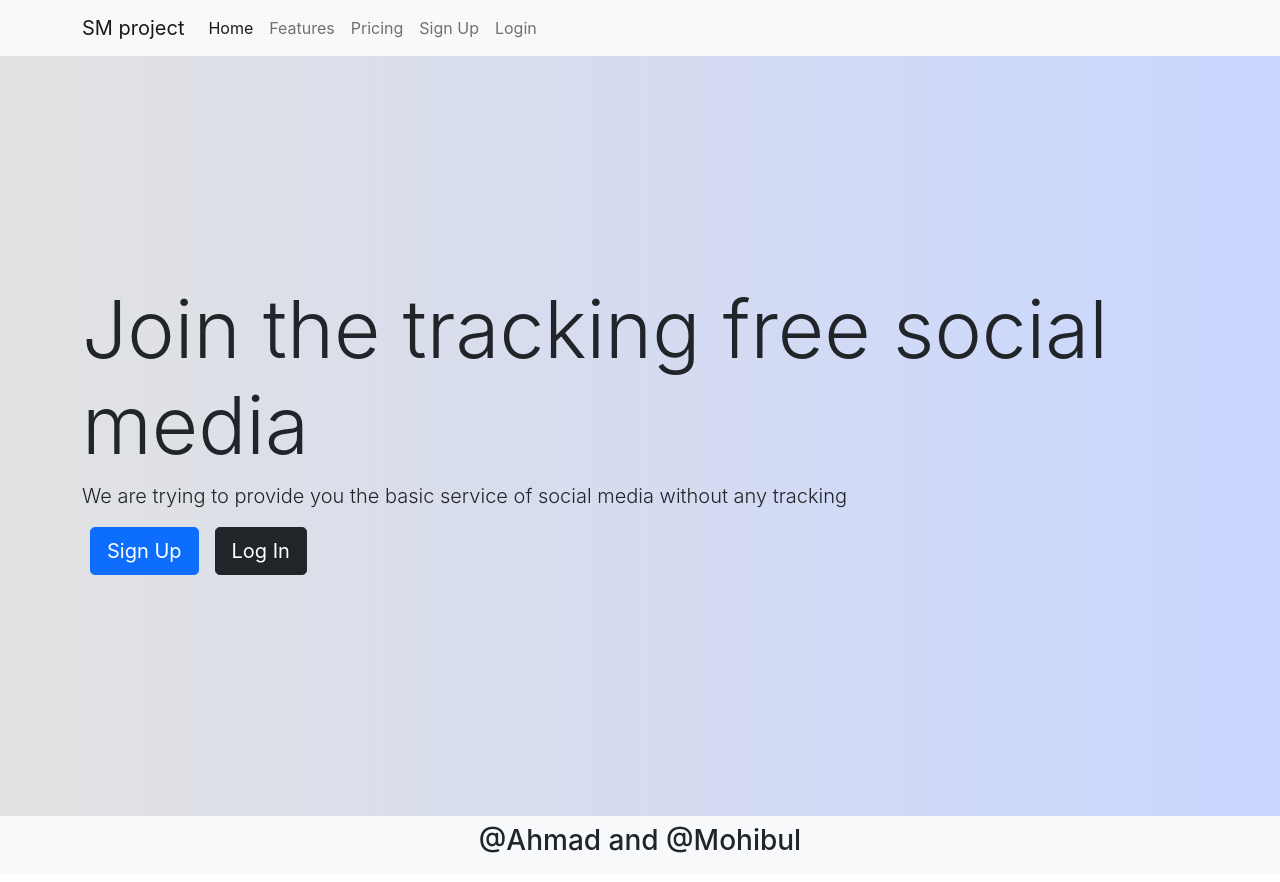
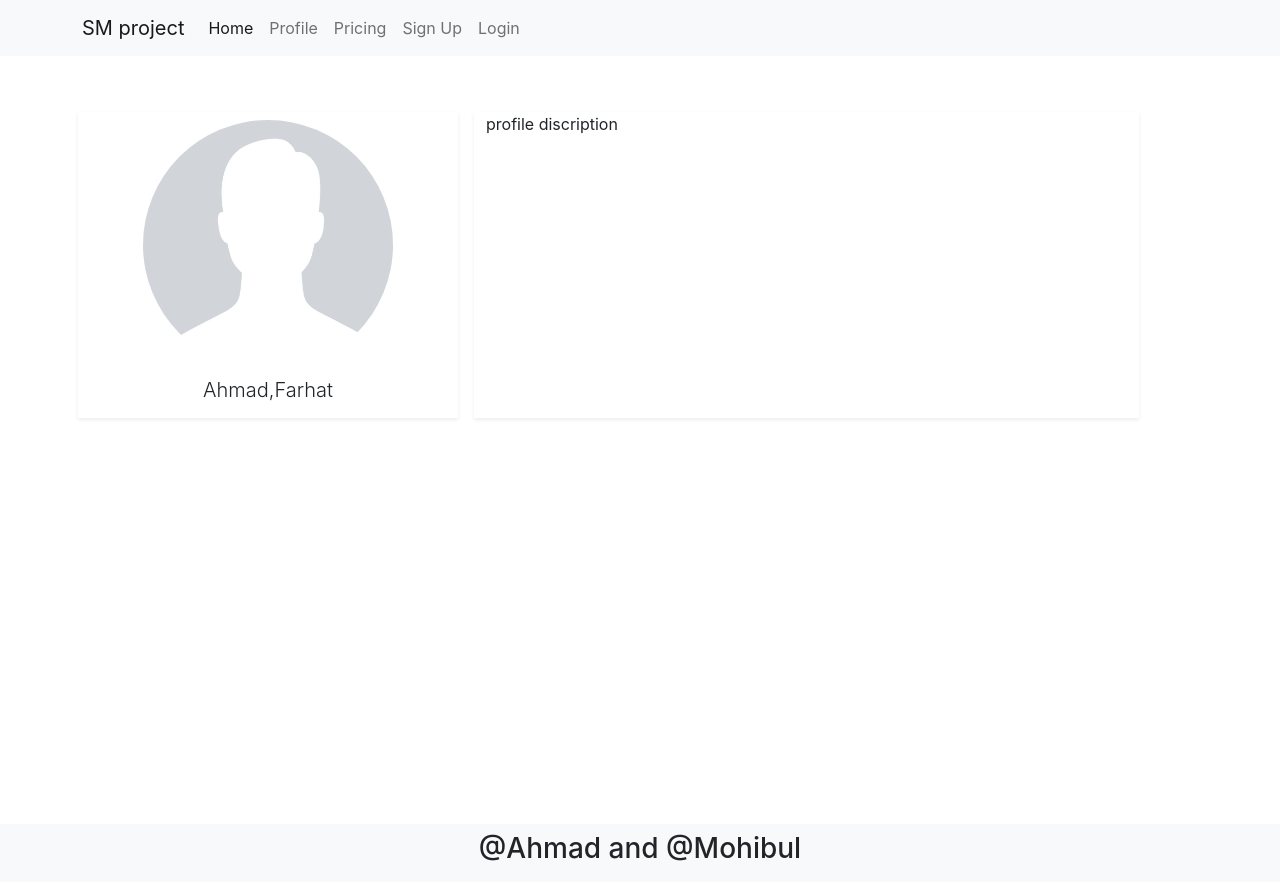
Before and after one commit to ahmad4hat/sm-project, a React (Create React App) app: page /profile in a window 1280 px wide. Built offline with nearby package versions, Linux system fonts and the light colour scheme.

Commit message:
profile section added

```diff
--- a/src/App.js
+++ b/src/App.js
@@ -1,11 +1,20 @@
 import React from "react";
 import Layout from "./components/layout/Layout";
 import Landing from "./containers/Landing/Landing";
+import Profile from "./containers/Profile/Profile";
+import { Switch, Route } from "react-router-dom";
 
 const App = () => {
   return (
     <Layout>
-      <Landing></Landing>
+      <Switch>
+        <Route path="/" exact>
+          <Landing></Landing>
+        </Route>
+        <Route path="/profile" exact>
+          <Profile></Profile>
+        </Route>
+      </Switch>
     </Layout>
   );
 };
--- a/src/components/layout/Header.jsx
+++ b/src/components/layout/Header.jsx
@@ -1,17 +1,18 @@
 import React from "react";
+import { Link } from "react-router-dom";
 
 const header = () => {
   let signinOption = (
     <ul className="navbar-nav ml-4">
       <li className="nav-item">
-        <a className="nav-link" to="/register">
+        <Link className="nav-link" to="/register">
           Sign Up
-        </a>
+        </Link>
       </li>
       <li className="nav-item">
-        <a className="nav-link" to="/login">
+        <Link className="nav-link" to="/login">
           Login
-        </a>
+        </Link>
       </li>
     </ul>
   );
@@ -19,9 +20,9 @@ const header = () => {
     <header>
       <nav className="navbar navbar-expand-lg navbar-light bg-light">
         <div className="container">
-          <a className="navbar-brand" href="">
+          <Link className="navbar-brand" to="/">
             SM project
-          </a>
+          </Link>
           <button
             className="navbar-toggler"
             type="button"
@@ -35,15 +36,15 @@ const header = () => {
           </button>
           <div className="collapse navbar-collapse " id="navbarNavAltMarkup">
             <div className="navbar-nav ">
-              <a className="nav-link active" aria-current="page" href="#">
+              <Link className="nav-link active" aria-current="page" to="/">
                 Home
-              </a>
-              <a className="nav-link" href="#">
-                Features
-              </a>
-              <a className="nav-link" href="#">
+              </Link>
+              <Link className="nav-link" to="/profile">
+                Profile
+              </Link>
+              <Link className="nav-link" to="/">
                 Pricing
-              </a>
+              </Link>
             </div>
             {signinOption}
           </div>
--- a/src/containers/Landing/Landing.jsx
+++ b/src/containers/Landing/Landing.jsx
@@ -4,12 +4,12 @@ import Scss from "./Landing.module.scss";
 
 const Landing = (props) => {
   return (
-    <div
+    <section
       className={`d-flex justify-content-center align-items-center ${Scss.Landing}`}
       style={{ height: "95vh" }}
     >
       <div className="jumbotron container">
-        <h1 className="display-1 font-weight-bold ">
+        <h1 className="font-weight-bold display-1  ">
           Join the tracking free social media
         </h1>
         <p className="lead">
@@ -26,7 +26,7 @@ const Landing = (props) => {
           </a>
         </p>
       </div>
-    </div>
+    </section>
   );
 };
 
--- /dev/null
+++ b/src/containers/Profile/Profile.jsx
@@ -0,0 +1,29 @@
+import React from "react";
+import DefaultPicture from "./d.png";
+import Scss from "./Profile.module.scss";
+
+const Profile = (props) => {
+  return (
+    <section className={"mt-5 "}>
+      <div className="container">
+        <div className="row">
+          <div className="profilePictureAndName col-12 col-md-4  m-2 shadow-sm p-2 d-flex flex-column justify-content-center align-items-center rounded-lg ">
+            <div className={`${Scss.ImgWrap} mb-2`}>
+              <img src={DefaultPicture} alt="profile  img" />
+            </div>
+            <h3 className="lead">Ahmad,Farhat</h3>
+          </div>
+          <div
+            className={
+              "profile Discription col-12 col-md-7  m-2 shadow-sm p2 rounded-lg "
+            }
+          >
+            profile discription
+          </div>
+        </div>
+      </div>
+    </section>
+  );
+};
+
+export default Profile;
--- /dev/null
+++ b/src/containers/Profile/Profile.module.scss
@@ -0,0 +1,22 @@
+.ImgWrap {
+  //   width: 200px;
+  //   height: 150px;
+  position: relative;
+  display: block;
+  overflow: hidden;
+  border-radius: 50%;
+  margin: 0;
+
+  img {
+    // display: block;
+    // position: absolute;
+    // top: 50%;
+    // left: 50%;
+    height: 250px;
+    width: 250px;
+    // transform: translate(-50%, -50%);
+    // width: auto; // to maintain aspect ratio. You can use 100% if you don't care about that
+    // height: 100%;
+    object-fit: cover;
+  }
+}
--- a/src/index.js
+++ b/src/index.js
@@ -1,6 +1,7 @@
 import React from "react";
 import ReactDOM from "react-dom";
 import App from "./App";
+import { BrowserRouter } from "react-router-dom";
 import reportWebVitals from "./reportWebVitals";
 import "bootstrap/scss/bootstrap.scss";
 import "./index.css";
@@ -8,7 +9,9 @@ import bootstrap from "bootstrap";
 
 ReactDOM.render(
   <React.StrictMode>
-    <App />
+    <BrowserRouter>
+      <App />
+    </BrowserRouter>
   </React.StrictMode>,
   document.getElementById("root")
 );
```
Also changed, not shown: src/containers/Profile/d.png (added).
